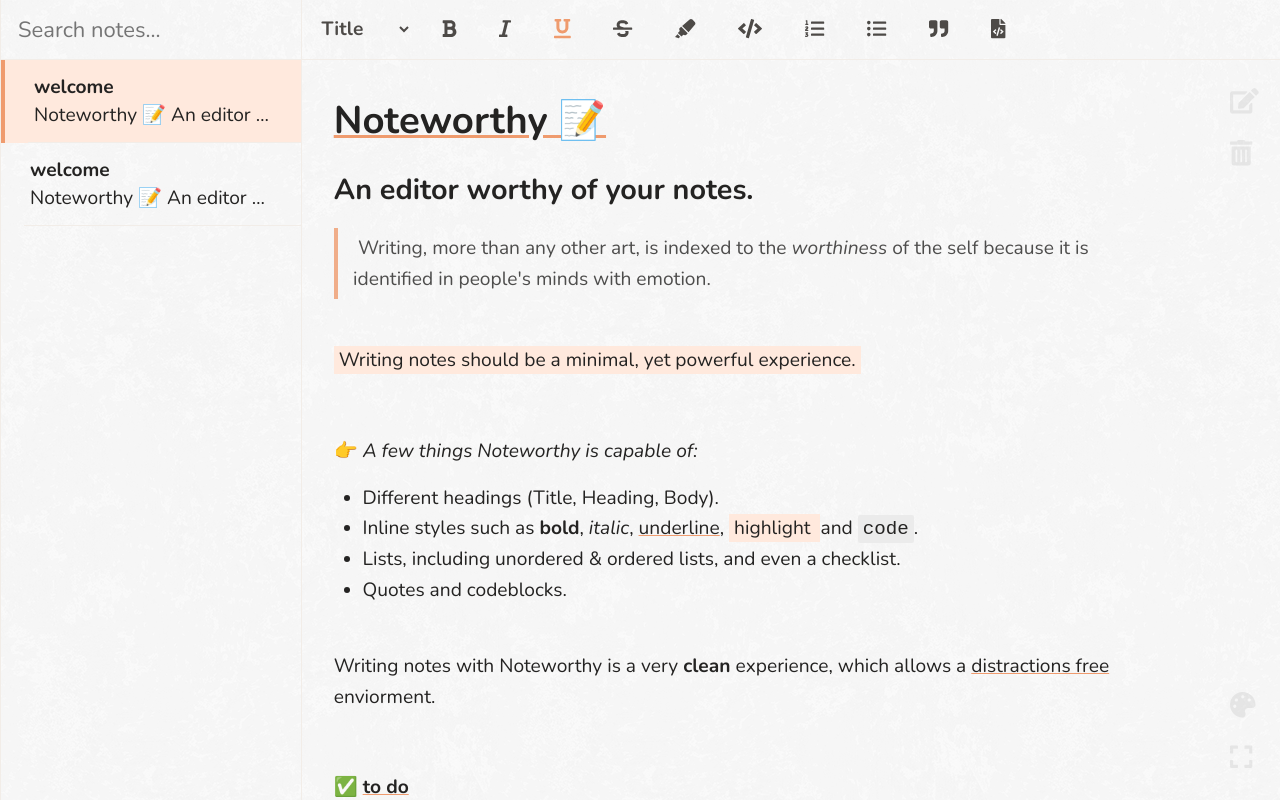
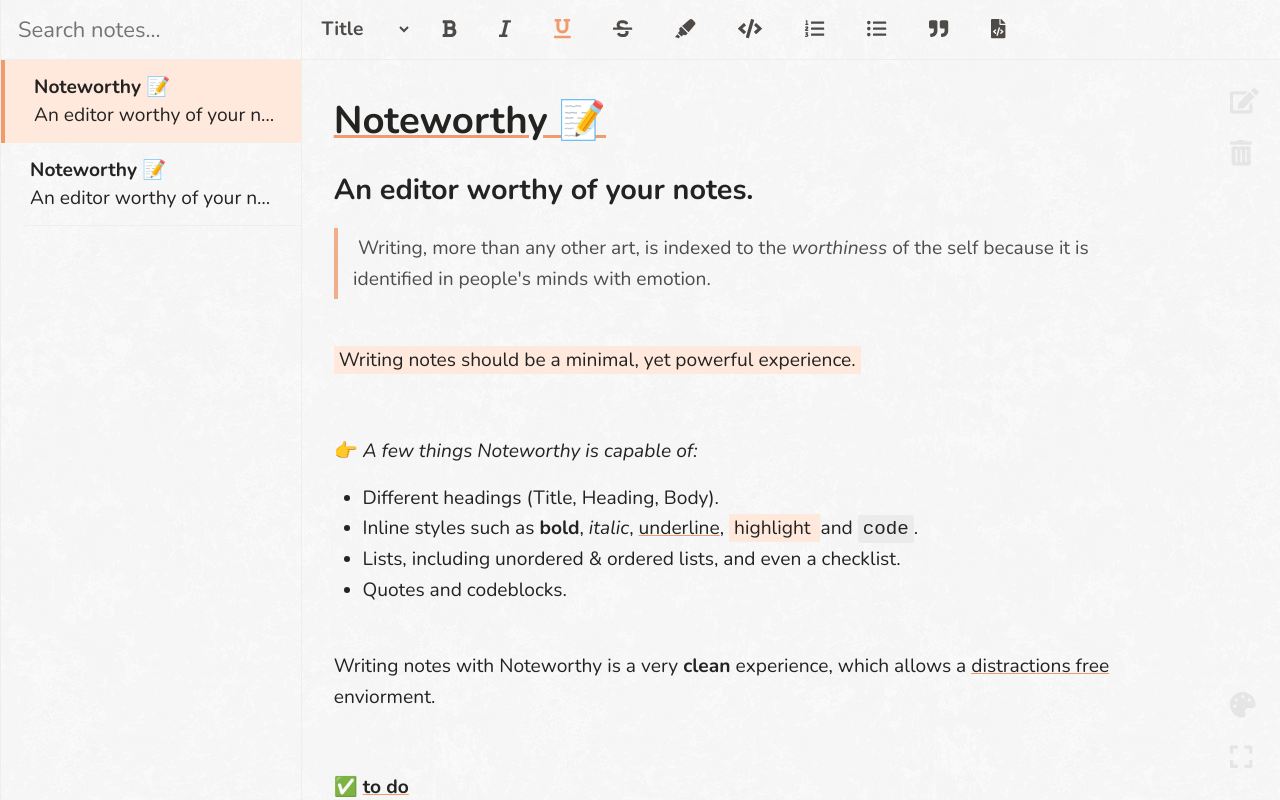
Before and after one commit to guyariely/noteworthy, a React (Create React App) app: page / in a window 1280 px wide. Built offline with nearby package versions, Linux system fonts and the light colour scheme; a web font is replaced by a local one.

Commit message:
updated note title and preview mechanism

```diff
--- a/src/components/App/App.js
+++ b/src/components/App/App.js
@@ -10,7 +10,7 @@
 
 function App() {
   const [searchInput, setSearchInput] = useState("");
-  const [modalIsOpen, setModalIsOpen] = useState(false);
+  const [themeModalIsOpen, setThemeModalIsOpen] = useState(false);
   const [sidebarIsCollapsed, setSidebarIsCollapsed] = useState(false);
   const [notes, setNotes] = useState([]);
   const [currentNoteId, setCurrentNoteId] = useState(null);
@@ -45,6 +45,7 @@
     if (notes.length > 0) {
       updateNote(editorState);
     }
+    console.log(converter.toContent(editorState));
   }, [editorState]);
 
   function updateNote(editorState) {
@@ -67,20 +68,22 @@
     setEditorState(converter.toEditorState(noteToOpen));
   }
 
-  function addNote(title) {
-    if (title === null) return;
-
-    const newNote = createEmptyNote(title);
+  function addNote() {
+    const newNote = createEmptyNote();
     setNotes([...notes, newNote]);
     setCurrentNoteId(newNote.id);
     setEditorState(converter.toEditorState(newNote));
   }
 
-  function createEmptyNote(title) {
+  function createEmptyNote() {
+    const emptyEditorState = RichUtils.toggleBlockType(
+      EditorState.createEmpty(),
+      "header-one"
+    );
+
     const newNote = {
       id: uuid(),
-      title: title,
-      content: converter.toContent(EditorState.createEmpty()),
+      content: converter.toContent(emptyEditorState),
     };
     return newNote;
   }
@@ -95,10 +98,6 @@
     setSidebarIsCollapsed(sidebarIsCollapsed => !sidebarIsCollapsed);
   }
 
-  function toggleThemesModal() {
-    setModalIsOpen(modalIsOpen => !modalIsOpen);
-  }
-
   function toggleBlockType(blockType) {
     onChangeEditorState(RichUtils.toggleBlockType(editorState, blockType));
   }
@@ -108,10 +107,8 @@
   }
 
   function getSearchResults() {
-    const searchResults = notes.filter(
-      note =>
-        converter.toText(note).includes(searchInput) ||
-        note.title.includes(searchInput)
+    const searchResults = notes.filter(note =>
+      converter.toText(note).includes(searchInput)
     );
     return searchResults;
   }
@@ -130,14 +127,17 @@
         editorState={editorState}
         isCollapsed={sidebarIsCollapsed}
         collapseSidebar={collapseSidebar}
-        toggleThemesModal={toggleThemesModal}
+        toggleThemesModal={() => setThemeModalIsOpen(isOpen => !isOpen)}
         toggleBlockType={toggleBlockType}
         toggleInlineStyle={toggleInlineStyle}
         onChangeEditorState={onChangeEditorState}
         addNote={addNote}
         deleteNote={deleteNote}
       />
-      <ThemesModal isOpen={modalIsOpen} toggleThemesModal={toggleThemesModal} />
+      <ThemesModal
+        isOpen={themeModalIsOpen}
+        toggleThemesModal={() => setThemeModalIsOpen(isOpen => !isOpen)}
+      />
     </div>
   );
 }
--- a/src/components/HeadersDropdown/HeadersDropdown.js
+++ b/src/components/HeadersDropdown/HeadersDropdown.js
@@ -1,8 +1,9 @@
 import React from "react";
 
 const headers = [
+  { label: "Title", style: "header-one" },
   { label: "Heading", style: "header-two" },
-  { label: "Title", style: "header-one" },
+  { label: "Body", style: "unstyled" },
 ];
 
 const HeadersDropdown = ({ activeBlock, toggleBlockType }) => {
@@ -12,7 +13,6 @@
       onChange={e => toggleBlockType(e.target.value)}
       className="headersDropdown"
     >
-      <option value="">Body</option>
       {headers.map(heading => {
         return (
           <option value={heading.style} key={heading.style}>
--- a/src/components/Note/Note.js
+++ b/src/components/Note/Note.js
@@ -1,13 +1,16 @@
 import React from "react";
+import { nthBlockWithText } from "../../utils/utils";
 import "./Note.scss";
 
-function Note({ title, id, preview, openNote, active }) {
-  console.log(`${title} is ${active ? "active" : "not active"}`);
+function Note({ id, blocks, openNote, active }) {
+  const title = nthBlockWithText(blocks, 1);
+  const preview = nthBlockWithText(blocks, 2);
+
   return (
     <div className={`note-container ${active ? "active" : ""}`}>
       <div className="note" onClick={() => openNote(id)}>
-        <h4 className="note-title">{title}</h4>
-        <p className="note-preview">{preview}</p>
+        <h4 className="note-title">{title || "New Note"}</h4>
+        <p className="note-preview">{preview || "No additional text"}</p>
       </div>
     </div>
   );
--- a/src/components/Note/Note.scss
+++ b/src/components/Note/Note.scss
@@ -26,9 +26,6 @@
 .note-title,
 .note-preview {
   margin: 6px;
-}
-
-.note-preview {
   white-space: nowrap;
   overflow: hidden;
   text-overflow: ellipsis;
--- a/src/components/Notes/Notes.js
+++ b/src/components/Notes/Notes.js
@@ -1,6 +1,5 @@
 import React from "react";
 import Note from "../Note/Note";
-import { converter } from "../../utils/utils";
 import "./Notes.scss";
 
 function Notes({ notes, openNote, currentNoteId }) {
@@ -9,8 +8,7 @@
       {notes.length > 0 &&
         notes.map(note => (
           <Note
-            preview={converter.toText(note)}
-            title={note.title}
+            blocks={note.content.blocks}
             id={note.id}
             key={note.id}
             openNote={openNote}
--- a/src/components/QuickAccess/QuickAccess.js
+++ b/src/components/QuickAccess/QuickAccess.js
@@ -7,7 +7,7 @@
     <div className="quick-access">
       <QuickAccessButton
         type="add"
-        handleClick={() => props.addNote(prompt("enter a note title"))}
+        handleClick={props.addNote}
         isSidebarCollapsed={props.isSidebarCollapsed}
       />
       <QuickAccessButton
--- a/src/defaultNotes.js
+++ b/src/defaultNotes.js
@@ -1,7 +1,6 @@
 export default [
   {
     id: "0ca88a56-a19a-11eb-bcbc-0242ac130002",
-    title: "welcome",
     content: {
       blocks: [
         {
@@ -309,7 +308,6 @@
   },
   {
     id: "0ca88a56-a19a-11eb-bcbc-0242ac130003",
-    title: "welcome",
     content: {
       blocks: [
         {
--- /dev/null
+++ b/src/utils/nthBlockWithText.js
@@ -0,0 +1,10 @@
+function nthBlockWithText(blocks, n) {
+  let i = 0;
+  for (const block of blocks) {
+    if (block.text) i++;
+    if (i === n) return block.text;
+  }
+  return null;
+}
+
+export { nthBlockWithText };
--- a/src/utils/utils.js
+++ b/src/utils/utils.js
@@ -1,3 +1,4 @@
 export { converter } from "./converter";
 export { keyBindingFn } from "./keyBindingFn";
 export { switchTheme } from "./switchTheme";
+export { nthBlockWithText } from "./nthBlockWithText";
```
